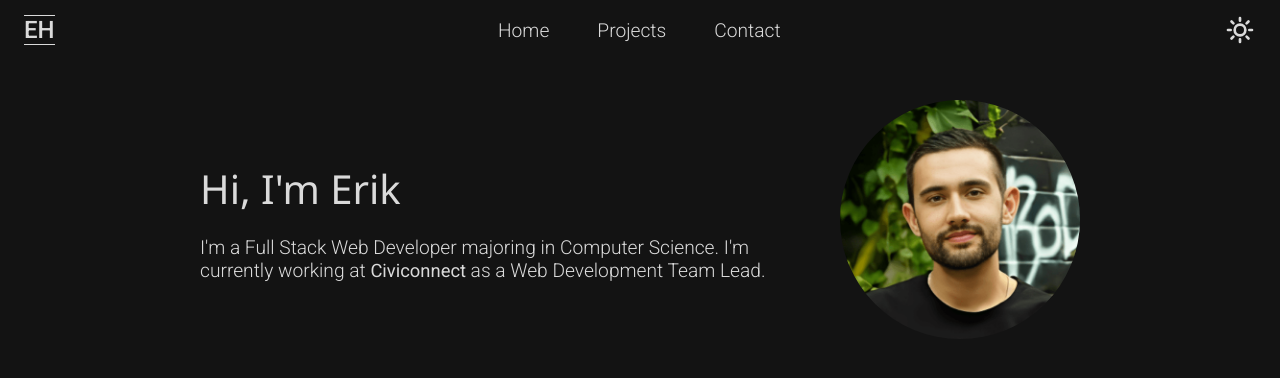
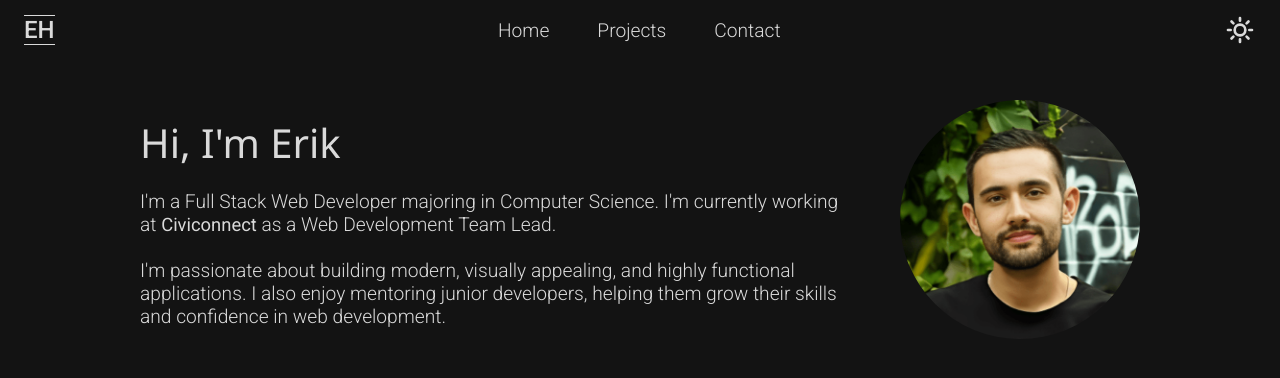
Before and after one commit to EHansen94/portfolio, a Next.js app: page / in a window 1280 px wide. Shown: the top 378 px of the page. Built offline with nearby package versions, Linux system fonts and the light colour scheme.

Commit message:
intro cleanup

```diff
--- a/src/components/Intro.jsx
+++ b/src/components/Intro.jsx
@@ -15,6 +15,12 @@ export default function Intro() {
 						Civiconnect{" "}
 					</a>{" "}
 					as a Web Development Team Lead.
+					<br />
+					<br />
+					I'm passionate about building modern, visually appealing,
+					and highly functional applications. I also enjoy mentoring
+					junior developers, helping them grow their skills and
+					confidence in web development.
 				</p>
 			</div>
 			<div className={styles["image"]}>
--- a/src/styles/components/Intro.module.css
+++ b/src/styles/components/Intro.module.css
@@ -11,7 +11,7 @@
 	flex-direction: column;
 	padding-right: 1rem;
 	gap: 1.25rem;
-	max-width: 600px;
+	max-width: 720px;
 }
 
 .image img {
```
